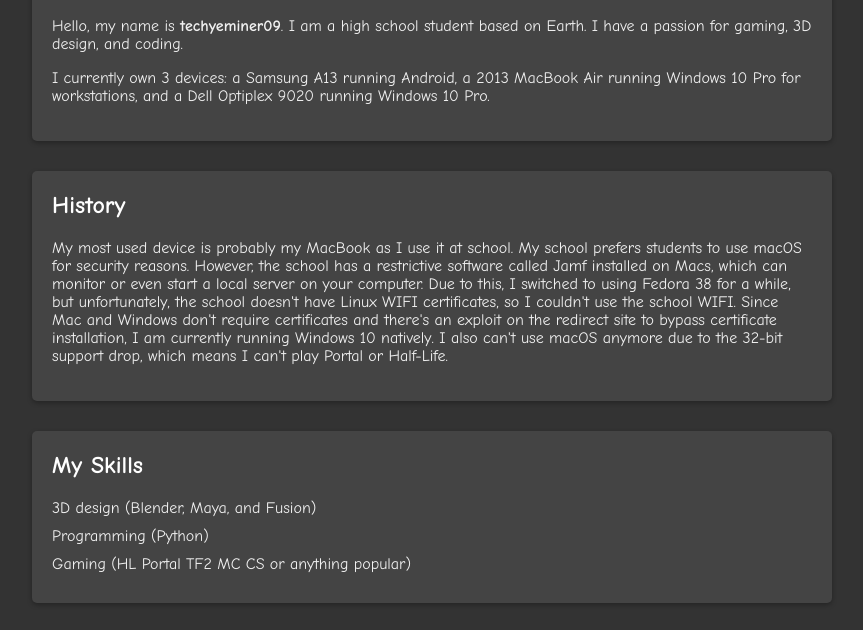
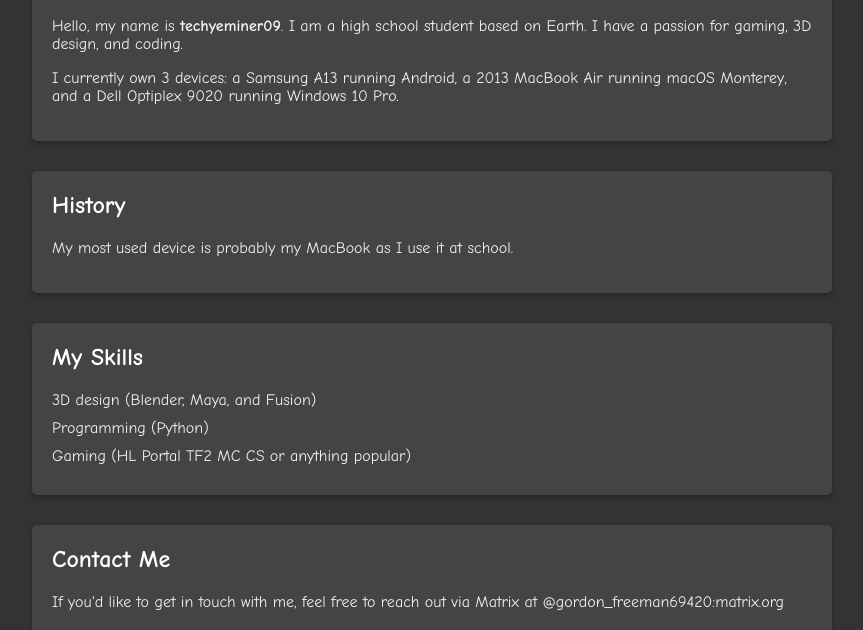
Before and after one commit to techyeminer09/techyeminer09.github.io, a plain HTML site: page index.html in a window 1280 px wide. Shown: the part 169-799 px from the top of the page, without its empty margins (208-1071 px from the left). Drawn offline with Linux system fonts and the light colour scheme.

Commit message:
Update index.html

```diff
--- a/index.html
+++ b/index.html
@@ -17,12 +17,12 @@
         <section>
             <h2>About Me</h2>
             <p>Hello, my name is <strong>techyeminer09</strong>. I am a high school student based on Earth. I have a passion for gaming, 3D design, and coding.</p>
-            <p>I currently own 3 devices: a Samsung A13 running Android, a 2013 MacBook Air running Windows 10 Pro for workstations, and a Dell Optiplex 9020 running Windows 10 Pro.</p>
+            <p>I currently own 3 devices: a Samsung A13 running Android, a 2013 MacBook Air running macOS Monterey, and a Dell Optiplex 9020 running Windows 10 Pro.</p>
         </section>
 
         <section>
             <h2>History</h2>
-            <p>My most used device is probably my MacBook as I use it at school. My school prefers students to use macOS for security reasons. However, the school has a restrictive software called Jamf installed on Macs, which can monitor or even start a local server on your computer. Due to this, I switched to using Fedora 38 for a while, but unfortunately, the school doesn't have Linux WIFI certificates, so I couldn't use the school WIFI. Since Mac and Windows don't require certificates and there's an exploit on the redirect site to bypass certificate installation, I am currently running Windows 10 natively. I also can't use macOS anymore due to the 32-bit support drop, which means I can't play Portal or Half-Life.</p>
+            <p>My most used device is probably my MacBook as I use it at school.</p>
         </section>
 
         <section class="skills">
```
